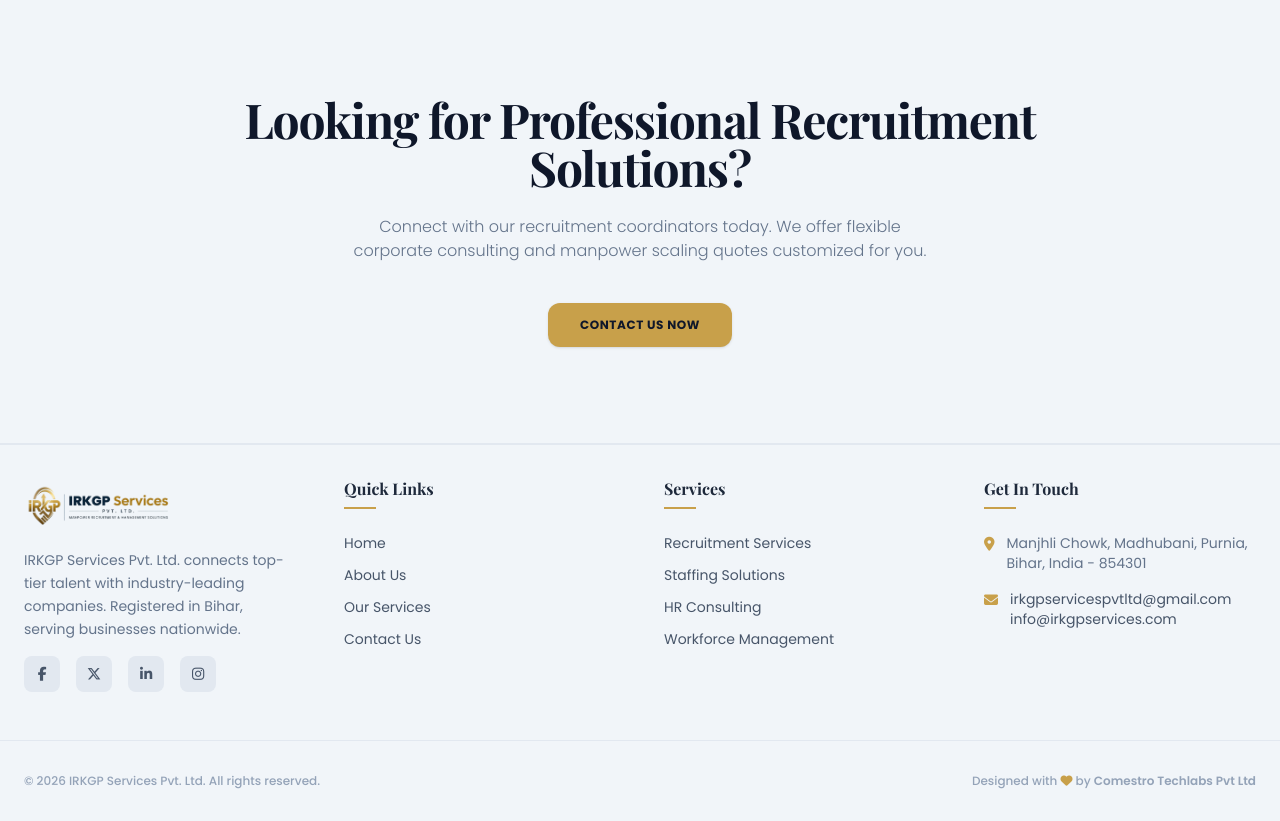
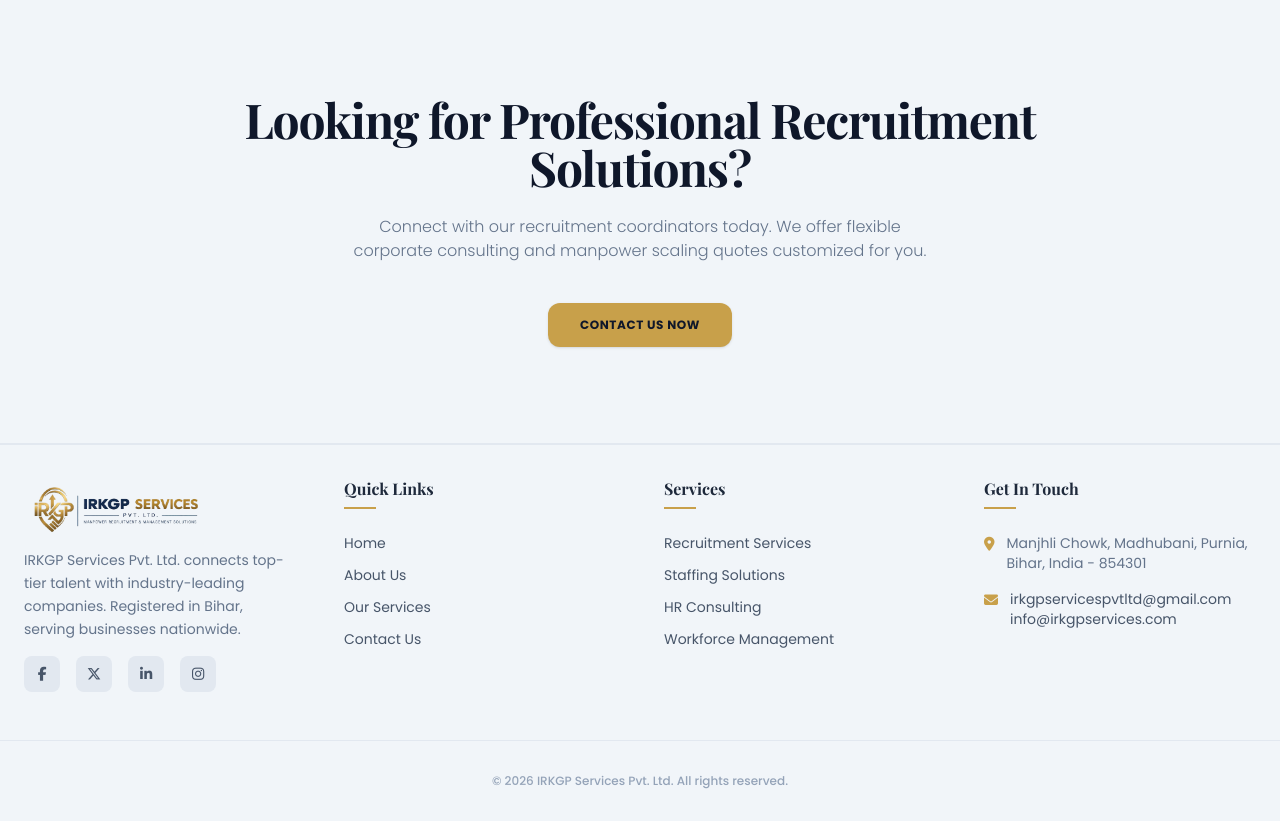
Before and after one commit to manish96-code/IRKGP, a PHP site: page /index.php in a window 1280 px wide. Shown: the part 2677-3498 px from the top of the page. Run offline with PHP 8.4, Linux system fonts and the light colour scheme; some libraries are stand-ins or nearby versions; some web fonts are replaced.

Commit message:
feat: replace site logo, simplify footer, and clean up markup across site components

```diff
--- a/contact.php
+++ b/contact.php
@@ -36,8 +36,6 @@ include 'includes/navbar.php';
                         <p class="text-slate-600 text-sm leading-relaxed">Manjhli Chowk, Madhubani, Purnia, Bihar, India - 854301</p>
                     </div>
                 </div>
-
-                <!-- WhatsApp -->
 
                 <!-- Email -->
                 <div class="flex gap-4 items-start p-4 hover:bg-slate-50 rounded-xl transition duration-200">
--- a/includes/footer.php
+++ b/includes/footer.php
@@ -4,7 +4,7 @@
         <!-- About Company -->
         <div class="space-y-2">
             <a href="/index.php" class="flex items-center group">
-                <img src="/assets/images/newlogo.png" alt="IRKGP Logo" class="h-16 w-auto object-contain">
+                <img src="/assets/images/irkgp-logo.png?v=5" alt="IRKGP Logo" class="h-16 w-auto object-contain">
             </a>
             <p class="text-sm leading-relaxed text-slate-500">
                 IRKGP Services Pvt. Ltd. connects top-tier talent with industry-leading companies. Registered in Bihar,
@@ -94,11 +94,8 @@
 
     <!-- Copyright -->
     <div
-        class="max-w-7xl mx-auto px-6 border-t border-slate-200 mt-12 pt-8 flex flex-col sm:flex-row justify-between items-center gap-4 text-xs text-slate-400 font-medium">
+        class="max-w-7xl mx-auto px-6 border-t border-slate-200 mt-12 pt-8 text-center text-xs text-slate-400 font-medium">
         <p>&copy; <?php echo date('Y'); ?> IRKGP Services Pvt. Ltd. All rights reserved.</p>
-        <p>Designed with <i class="fa-solid fa-heart text-secondary"></i> by <a href="https://www.comestro.com/"
-                target="_blank" rel="noopener" class="hover:text-secondary transition font-semibold">Comestro Techlabs
-                Pvt Ltd</a></p>
     </div>
 </footer>
 
@@ -114,6 +111,7 @@
         s0.parentNode.insertBefore(s1, s0);
     })();
 </script>
+<!--End of Tawk.to Script-->
 
 <!-- Main custom Javascript -->
 <script src="/assets/js/main.js"></script>
--- a/includes/head.php
+++ b/includes/head.php
@@ -1,38 +1,47 @@
 <!DOCTYPE html>
 <html lang="en" class="scroll-smooth h-full">
+
 <head>
     <meta charset="UTF-8">
     <meta name="viewport" content="width=device-width, initial-scale=1.0">
-    <title><?php echo isset($pageTitle) ? $pageTitle . " | IRKGP SERVICES PVT. LTD." : "IRKGP SERVICES PVT. LTD. | Manpower Recruitment & Management Solutions"; ?></title>
+    <title>
+        <?php echo isset($pageTitle) ? $pageTitle . " | IRKGP SERVICES PVT. LTD." : "IRKGP SERVICES PVT. LTD. | Manpower Recruitment & Management Solutions"; ?>
+    </title>
 
     <!-- Meta tags for SEO -->
-    <meta name="description" content="IRKGP Services Pvt. Ltd. provides expert manpower recruitment and HR management solutions. Registered in Bihar, connecting organizations with skilled candidates.">
-    <meta name="keywords" content="recruitment, manpower bihar, manpower solutions, HR consultancy, staffing solutions, hiring agency, Bihar recruitment">
+    <meta name="description"
+        content="IRKGP Services Pvt. Ltd. provides expert manpower recruitment and HR management solutions. Registered in Bihar, connecting organizations with skilled candidates.">
+    <meta name="keywords"
+        content="recruitment, manpower bihar, manpower solutions, HR consultancy, staffing solutions, hiring agency, Bihar recruitment">
     <meta name="robots" content="index, follow">
     <link rel="canonical" href="https://irkgpservices.com/">
 
     <!-- Favicon -->
-    <link rel="icon" type="image/png" href="/assets/images/newlogo.png">
-    <link rel="apple-touch-icon" href="/assets/images/newlogo.png">
+    <link rel="icon" type="image/png" href="/assets/images/irkgp-logo.png">
+    <link rel="apple-touch-icon" href="/assets/images/irkgp-logo.png">
 
     <!-- Open Graph / Facebook -->
     <meta property="og:type" content="website">
     <meta property="og:url" content="https://irkgpservices.com/">
     <meta property="og:title" content="IRKGP SERVICES PVT. LTD. | Manpower Recruitment & Management Solutions">
-    <meta property="og:description" content="IRKGP Services Pvt. Ltd. provides expert manpower recruitment and HR management solutions. Registered in Bihar, connecting organizations with skilled candidates.">
-    <meta property="og:image" content="https://irkgpservices.com/assets/images/newlogo.png">
+    <meta property="og:description"
+        content="IRKGP Services Pvt. Ltd. provides expert manpower recruitment and HR management solutions. Registered in Bihar, connecting organizations with skilled candidates.">
+    <meta property="og:image" content="https://irkgpservices.com/assets/images/irkgp-logo.png">
 
     <!-- Twitter -->
     <meta property="twitter:card" content="summary_large_image">
     <meta property="twitter:url" content="https://irkgpservices.com/">
     <meta property="twitter:title" content="IRKGP SERVICES PVT. LTD. | Manpower Recruitment Solutions">
-    <meta property="twitter:description" content="IRKGP Services Pvt. Ltd. provides expert manpower recruitment and HR management solutions.">
-    <meta property="twitter:image" content="https://irkgpservices.com/assets/images/newlogo.png">
+    <meta property="twitter:description"
+        content="IRKGP Services Pvt. Ltd. provides expert manpower recruitment and HR management solutions.">
+    <meta property="twitter:image" content="https://irkgpservices.com/assets/images/irkgp-logo.png">
 
     <!-- Google Fonts -->
     <link rel="preconnect" href="https://fonts.googleapis.com">
     <link rel="preconnect" href="https://fonts.gstatic.com" crossorigin>
-    <link href="https://fonts.googleapis.com/css2?family=Playfair+Display:ital,wght@0,600;0,700;1,500&family=Poppins:wght@300;400;500;600;700;800&display=swap" rel="stylesheet">
+    <link
+        href="https://fonts.googleapis.com/css2?family=Playfair+Display:ital,wght@0,600;0,700;1,500&family=Poppins:wght@300;400;500;600;700;800&display=swap"
+        rel="stylesheet">
 
     <!-- Font Awesome Icons -->
     <link rel="stylesheet" href="https://cdnjs.cloudflare.com/ajax/libs/font-awesome/6.6.0/css/all.min.css">
@@ -60,4 +69,5 @@
     <!-- Custom stylesheet overrides -->
     <link rel="stylesheet" href="/assets/css/custom.css">
 </head>
+
 <body class="bg-slateBg text-[#374151] flex flex-col min-h-screen antialiased">
--- a/includes/navbar.php
+++ b/includes/navbar.php
@@ -29,7 +29,7 @@ if ($currentPage === 'about.php') {
     <div class="max-w-7xl mx-auto px-3 h-20 flex items-center justify-between">
         <!-- Logo -->
         <a href="/index.php" class="flex items-center gap-3 group">
-            <img src="/assets/images/newlogo.png" alt="IRKGP Logo" class="h-20 md:h-24 w-auto object-contain">
+            <img src="/assets/images/irkgp-logo.png?v=5" alt="IRKGP Logo" class="h-20 md:h-24 w-auto object-contain">
         </a>
 
         <!-- Desktop Menu Links -->
@@ -67,6 +67,4 @@ if ($currentPage === 'about.php') {
             class="block text-sm font-semibold py-2 <?php echo $activePage === 'contact' ? 'text-secondary font-bold' : 'text-slate-600 hover:text-primary'; ?>">Contact</a>
     </div>
 
-
-<!--End of Tawk.to Script-->
 </header>
```
Also changed, not shown: assets/images/irkgp-logo.png (added), assets/images/logo1.png (deleted), assets/images/newlogo.png (deleted).
